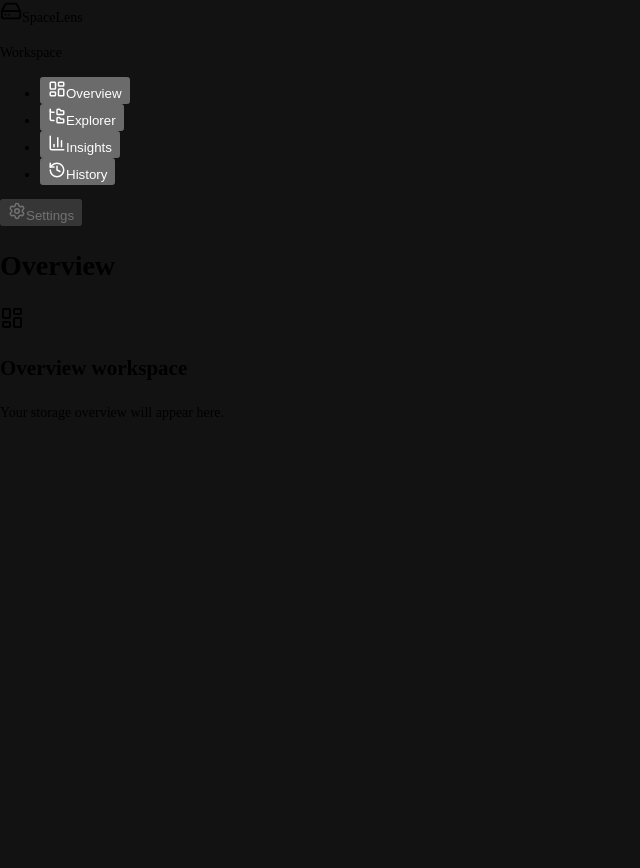
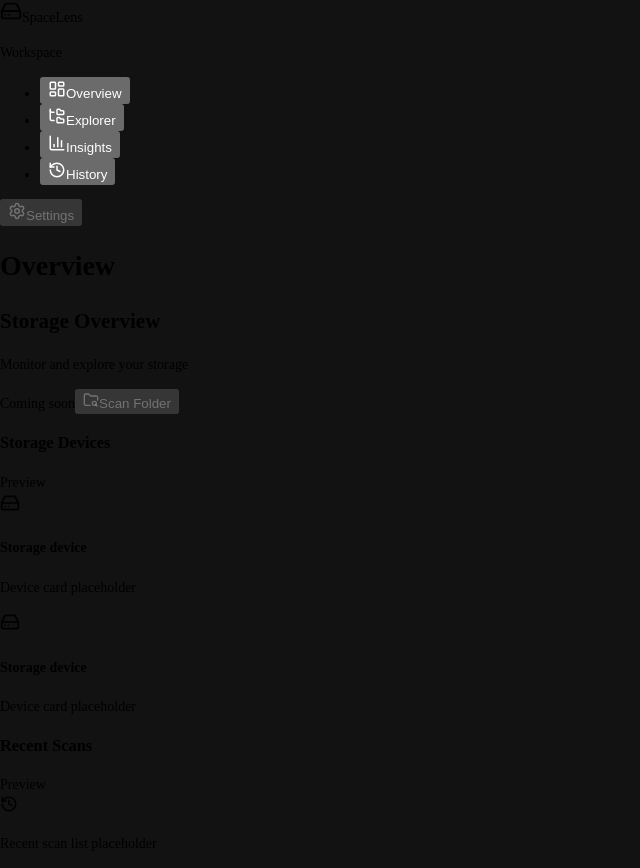
Before and after one commit to byndzieyes/SpaceLens, a React (Vite) app in the folder src/renderer/: page / in a window 1280 px wide. Shown: the whole page, without its empty margins (0-640 px from the left). Before the commit the page ends 800 px from the top, so only its background shows below. Built offline with nearby package versions, Linux system fonts and the light colour scheme.

Commit message:
feat: implement overview dashboard layout

```diff
--- a/src/renderer/src/pages/OverviewPage.tsx
+++ b/src/renderer/src/pages/OverviewPage.tsx
@@ -1,12 +1,75 @@
-import { LayoutDashboard } from 'lucide-react'
-import { PagePlaceholder } from './PagePlaceholder'
+import { FolderSearch, HardDrive, History } from 'lucide-react'
+import { Badge } from '../components/ui/Badge'
+import { Button } from '../components/ui/Button'
+import { Card } from '../components/ui/Card'
 
 export function OverviewPage(): React.JSX.Element {
   return (
-    <PagePlaceholder
-      title="Overview workspace"
-      description="Your storage overview will appear here."
-      icon={LayoutDashboard}
-    />
+    <div className="space-y-8 sm:space-y-10">
+      <header className="flex flex-wrap items-center justify-between gap-5">
+        <div className="space-y-2">
+          <h2 className="text-2xl font-semibold tracking-tight sm:text-3xl">Storage Overview</h2>
+          <p className="text-sm text-text-secondary">Monitor and explore your storage</p>
+        </div>
+        <div className="flex flex-wrap items-center gap-3">
+          <span id="scan-folder-status" className="text-xs text-text-secondary">
+            Coming soon
+          </span>
+          <Button disabled aria-describedby="scan-folder-status">
+            <FolderSearch size={16} aria-hidden="true" />
+            Scan Folder
+          </Button>
+        </div>
+      </header>
+
+      <section aria-labelledby="storage-devices-title" className="space-y-4">
+        <div className="flex flex-wrap items-center gap-3">
+          <h3 id="storage-devices-title" className="text-base font-semibold">
+            Storage Devices
+          </h3>
+          <Badge>Preview</Badge>
+        </div>
+        <div className="grid grid-cols-[repeat(auto-fit,minmax(min(100%,15rem),1fr))] gap-4">
+          {[1, 2].map((slot) => (
+            <Card key={slot} aria-label={`Storage device placeholder ${slot}`} className="min-w-0">
+              <div className="mb-6 flex items-center gap-3">
+                <div className="rounded-lg border border-accent/15 bg-accent/10 p-2.5">
+                  <HardDrive size={20} className="text-accent" aria-hidden="true" />
+                </div>
+                <h4 className="text-sm font-medium">Storage device</h4>
+              </div>
+              <div aria-hidden="true" className="mb-5 space-y-3">
+                <div className="h-3 w-2/3 rounded-sm bg-surface-active/60" />
+                <div className="h-2 w-full rounded-sm bg-surface-elevated" />
+              </div>
+              <p className="text-xs text-text-secondary">Device card placeholder</p>
+            </Card>
+          ))}
+        </div>
+      </section>
+
+      <section aria-labelledby="recent-scans-title" className="space-y-4">
+        <div className="flex flex-wrap items-center gap-3">
+          <h3 id="recent-scans-title" className="text-base font-semibold">
+            Recent Scans
+          </h3>
+          <Badge>Preview</Badge>
+        </div>
+        <Card aria-label="Recent scans placeholder" className="min-h-48">
+          <div className="flex items-center gap-3 text-text-secondary">
+            <History size={18} className="shrink-0" aria-hidden="true" />
+            <p className="text-sm">Recent scan list placeholder</p>
+          </div>
+          <div aria-hidden="true" className="mt-6 divide-y divide-separator">
+            {[1, 2].map((slot) => (
+              <div key={slot} className="flex items-center justify-between gap-6 py-4">
+                <div className="h-2 w-2/5 rounded-sm bg-surface-elevated" />
+                <div className="h-2 w-1/5 rounded-sm bg-surface-elevated" />
+              </div>
+            ))}
+          </div>
+        </Card>
+      </section>
+    </div>
   )
 }
```
Also changed, not shown: 1 other file (tests, documents, lock files or other folders).
